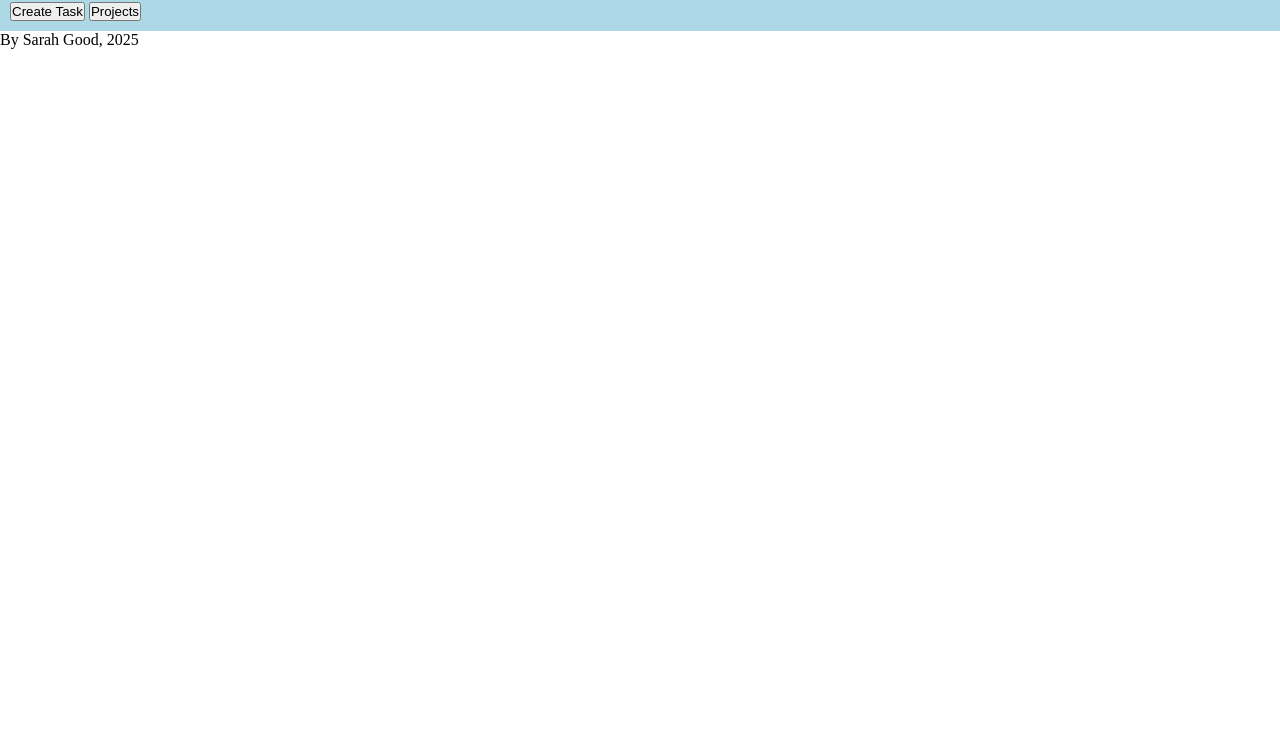
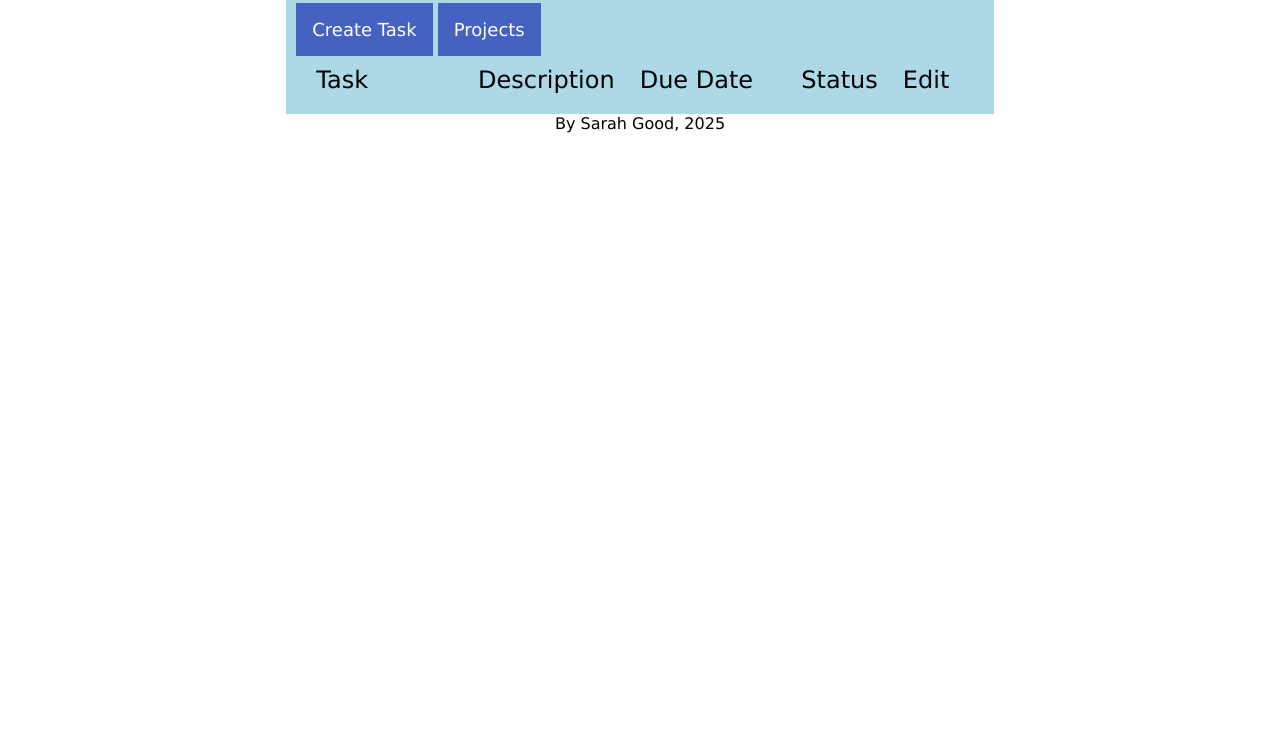
Before and after one commit to SarahEGood/todolist-basic, a website built with webpack: page src/template.html in a window 1280 px wide. Shown: the part 45-800 px from the top of the page. Built offline with nearby package versions, Linux system fonts and the light colour scheme.

Commit message:
add edit and status buttons to ui

```diff
--- a/src/index.js
+++ b/src/index.js
@@ -1,4 +1,7 @@
 import "./styles.css";
+import editImage from "./pencil.svg";
+
+document.querySelector('footer').innerHTML += new Date().getFullYear();
 
 // Load existing tasks
 let myTasks = [];
@@ -102,7 +105,14 @@ function deleteTask() {
 function reloadTasks() {
     // Clear task list div
     const taskList = document.getElementById('tasks');
-    taskList.innerHTML = '';
+    taskList.innerHTML = `
+        <div class="task">
+            <div class="tasklabels">Task</div>
+            <div class="tasklabels">Description</div>
+            <div class="tasklabels">Due Date</div>
+            <div class="tasklabels">Status</div>
+            <div class="tasklabels">Edit</div>
+        </div>`;
 
     myTasks = JSON.parse(localStorage.getItem('tasks'));
 
@@ -118,11 +128,20 @@ function reloadTasks() {
         newdetail.innerHTML = taskInfo.detail;
         const nDueDate = document.createElement('p');
         nDueDate.innerHTML = taskInfo.dateDue;
+        const nStatusButton = document.createElement('input');
+        nStatusButton.setAttribute('type', 'checkbox');
+        const neditButton = document.createElement('div');
+        neditButton.setAttribute('class', 'editbtn');
+        const nimage = document.createElement('img');
+        nimage.src = editImage;
+        neditButton.appendChild(nimage);
 
         // Write info to div
         newRow.appendChild(newtitle);
         newRow.appendChild(newdetail);
         newRow.appendChild(nDueDate);
+        newRow.appendChild(nStatusButton);
+        newRow.appendChild(neditButton);
         taskList.appendChild(newRow);
     }
 
--- a/src/styles.css
+++ b/src/styles.css
@@ -1,6 +1,13 @@
 * {
     margin: 0;
     padding: 0;
+    font-family: 'Lucida Sans', 'Lucida Sans Regular', 'Lucida Grande', 'Lucida Sans Unicode', Geneva, Verdana, sans-serif;
+}
+
+.wrapper {
+    display: flex;
+    align-items: center;
+    flex-direction: column;
 }
 
 .modal {
@@ -30,10 +37,16 @@
     background: lightblue;
 }
 
-.task {
+.task{
     padding: 10px;
     display: grid;
-    grid-template-columns: auto auto auto;
+    grid-template-columns: 1fr 1fr 1fr 0.5fr 0.5fr;
+    width: clamp(500px, auto, 800px);
+}
+
+.task p {
+    margin-right: 10px;
+    margin-left: 10px;
 }
 
 .task_a {
@@ -53,3 +66,25 @@
     text-decoration: none;
     cursor: pointer;
 }
+
+.wrapper button {
+    background-color: #4562c0;
+    border: none;
+    color: white;
+    padding: 16px;
+    font-size: 18px;
+}
+
+.editbtn img {
+    width: 24px;
+    height: auto;
+    border-radius: 8px;
+    border: 1px solid darkblue;
+}
+
+.tasklabels {
+    font-size: 24px;
+    margin-right: 10px;
+    margin-left: 10px;
+    padding-right: 5px;
+}
--- a/src/template.html
+++ b/src/template.html
@@ -20,7 +20,7 @@
             </div>
             <div id="tasks"></div>
         </div>
-        <footer>By Sarah Good, 2025</footer>
+        <footer>By Sarah Good, </footer>
         <div class='modal' id="modal-create">
             <div class="modal-content">
                 <span class="close">&times;</span>
```
Also changed, not shown: src/pencil.svg (added).
